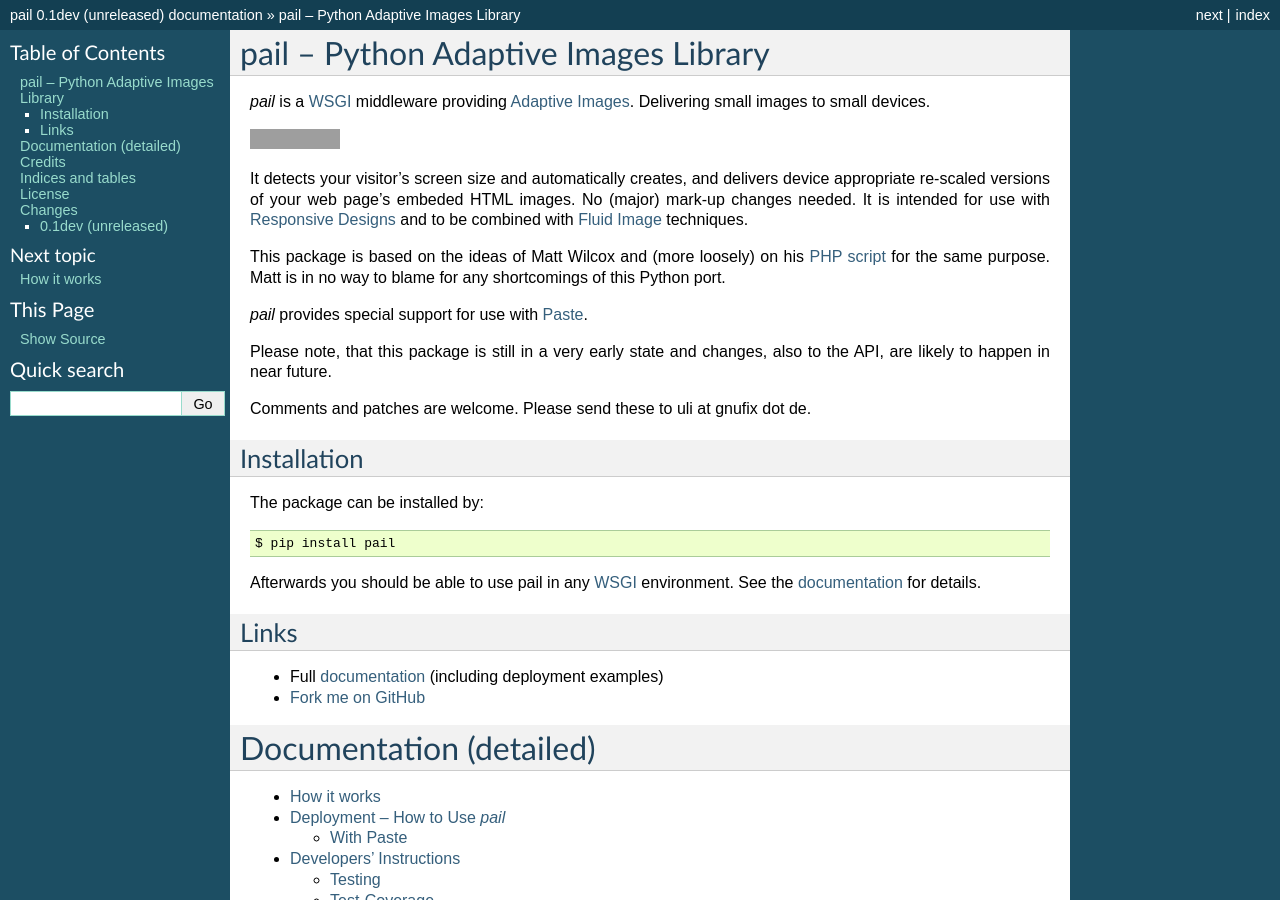
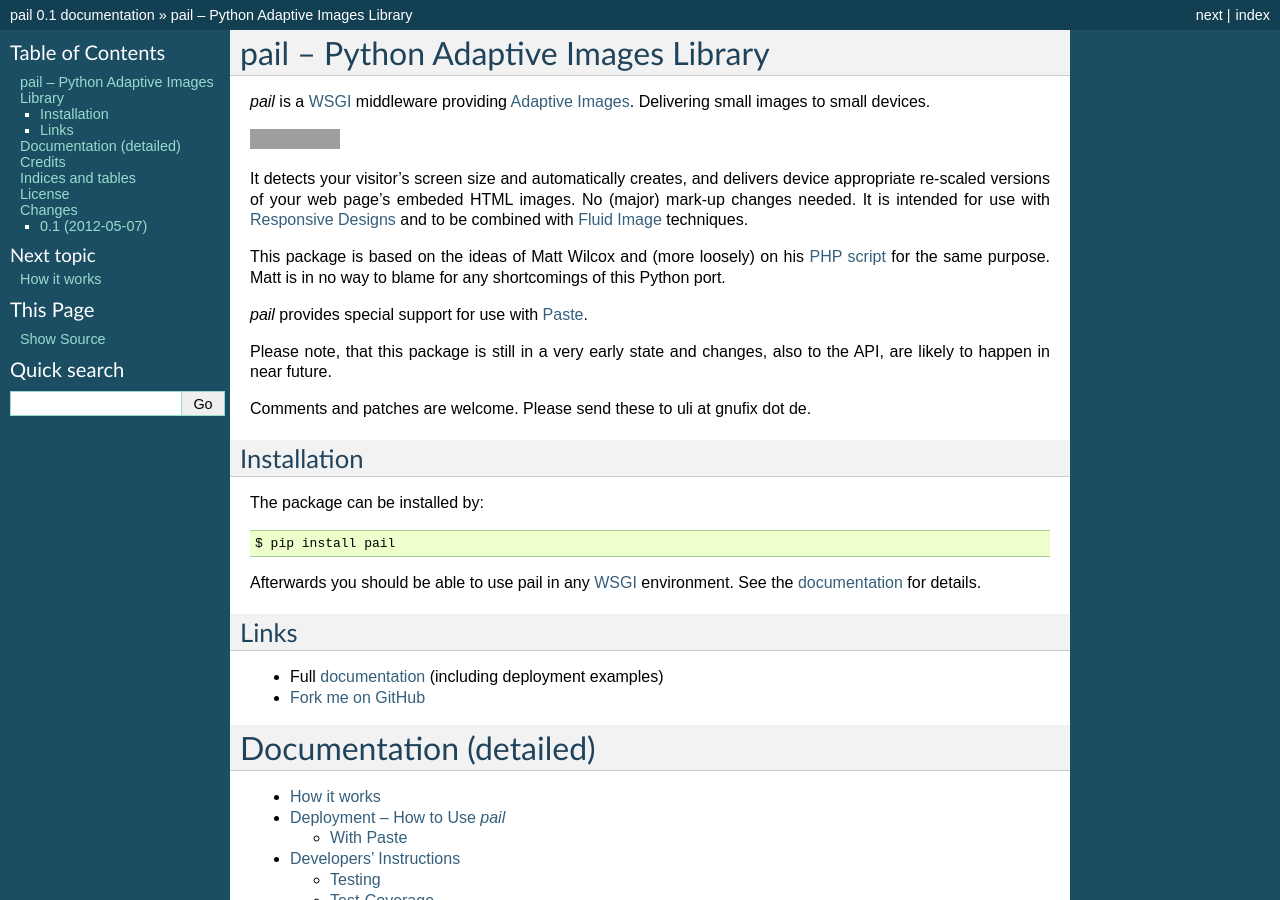
Before and after one commit to ulif/pail, a Sphinx documentation site: the page built from docs/index.rst, in a window 1280 px wide and 900 px high. Built offline with Sphinx 7.4.7, drawn with Linux system fonts in a browser that asks for light colours; some of the changed text lies outside the part shown; grey boxes are pictures that could not be loaded.

Commit message:
Remove dev-marker to prepare 0.1 release.

```diff
--- a/CHANGES.txt
+++ b/CHANGES.txt
@@ -1,7 +1,7 @@
 Changes
 =======
 
-0.1dev (unreleased)
+0.1 (2012-05-07)
 -------------------
 
 - First implementation based on Matt Wilcox' PHP script.
--- a/docs/conf.py
+++ b/docs/conf.py
@@ -48,10 +48,9 @@ copyright = u'2013, Uli Fouquet'
 # built documents.
 #
 # The short X.Y version.
-version = '0.1dev'
 import pkg_resources
 version = pkg_resources.get_distribution('pail').version
-#version = __version__
+
 # The full version, including alpha/beta/rc tags.
 release = version
 if release.endswith('dev'):
--- a/setup.py
+++ b/setup.py
@@ -34,7 +34,7 @@ docs_require = ['Sphinx', 'Pygments']
 
 setup(
     name='pail',
-    version='0.1dev',
+    version='0.1',
     author='Uli Fouquet',
     author_email='uli@gnufix.de',
     packages=['pail', 'pail.tests'],
```
